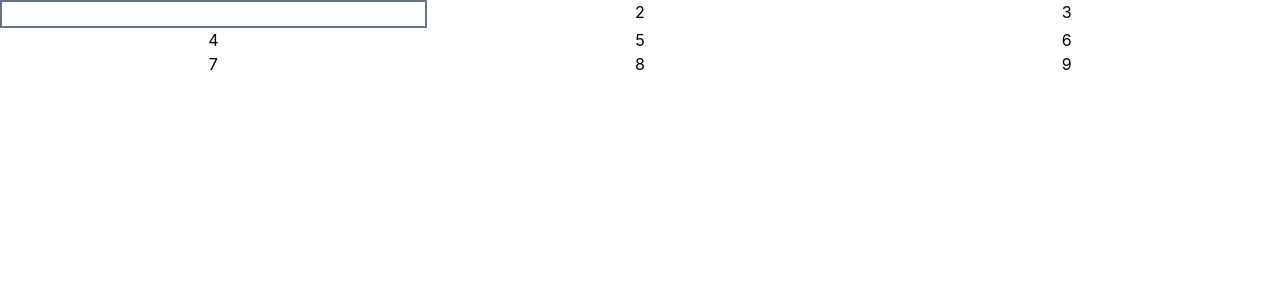
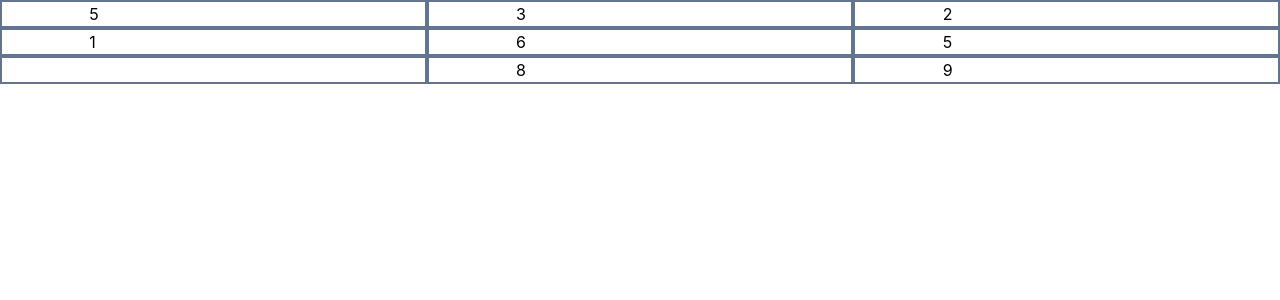
Before and after one commit to FrederikKristensen/Sudoku, a React (Vite) app: page / in a window 1280 px wide. Shown: the top 300 px of the page. Built offline with nearby package versions, Linux system fonts and the light colour scheme.

Commit message:
Now board takes the grid array to make the the board

```diff
--- a/src/App.tsx
+++ b/src/App.tsx
@@ -1,21 +1,12 @@
 import './App.css';
-import Cell from './components/Cell';
+import Board from './components/Board';
 
 function App() {
   return (
     <>
-      <div className="grid grid-cols-3">
-        <Cell></Cell>
-        <div>2</div>
-        <div>3</div>
-        <div>4</div>
-        <div>5</div>
-        <div>6</div>
-        <div>7</div>
-        <div>8</div>
-        <div>9</div>
-      </div>
+      <Board />
     </>
   );
 }
+
 export default App;
--- /dev/null
+++ b/src/components/Board.tsx
@@ -0,0 +1,15 @@
+import Cell from './Cell';
+
+const Board = () => {
+  const Grid: number[] = [5, 3, 2, 1, 6, 5, 0, 8, 9];
+
+  return (
+    <div className="grid grid-cols-3">
+      {Grid.map((number, index) => (
+        <Cell key={index} defaultValue={number} />
+      ))}
+    </div>
+  );
+};
+
+export default Board;
--- a/src/components/Cell.tsx
+++ b/src/components/Cell.tsx
@@ -1,7 +1,11 @@
 import { useState } from 'react';
 
-function Cell() {
-  const [value, setValue] = useState('');
+type CellProps = {
+  defaultValue: number;
+};
+
+const Cell = ({ defaultValue }: CellProps) => {
+  const [value, setValue] = useState(defaultValue === 0 ? '' : defaultValue);
 
   function handleChange(event: React.ChangeEvent<HTMLInputElement>) {
     setValue(event.currentTarget.value);
@@ -12,6 +16,6 @@ function Cell() {
       <input type="text" maxLength={1} value={value} onChange={handleChange} />
     </div>
   );
-}
+};
 
 export default Cell;
```
